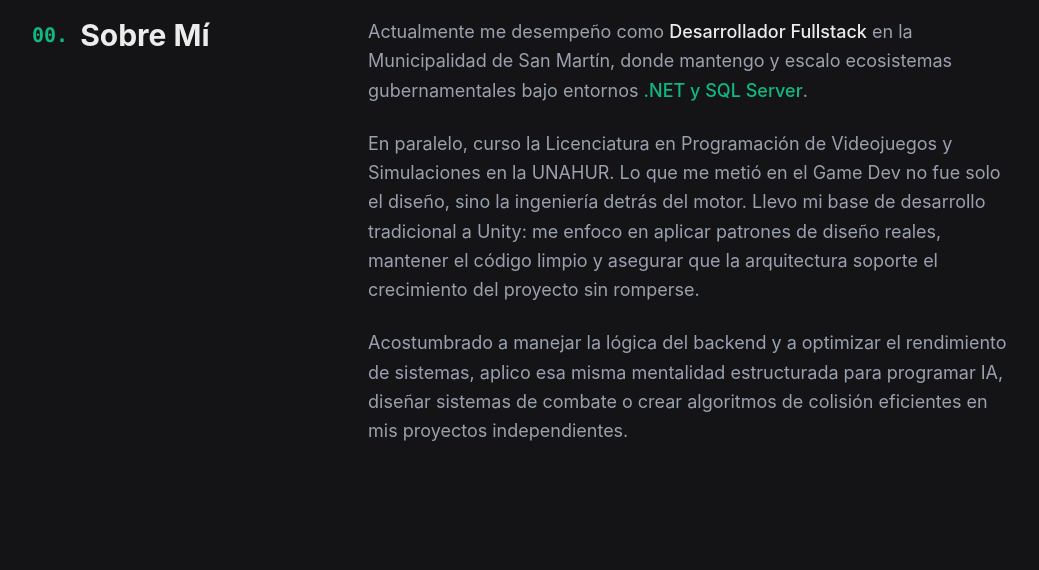
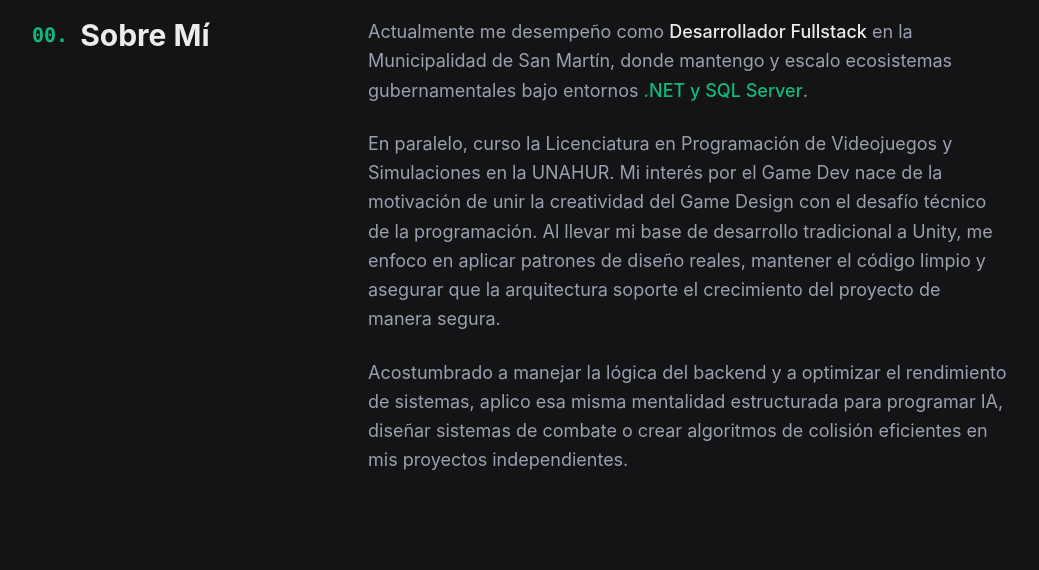
Before and after one commit to lmcasella/portfolio, an Astro site: page / in a window 1280 px wide. Shown: the part 960-1530 px from the top of the page, without its empty margins (120-1159 px from the left). Built offline with nearby package versions, Linux system fonts and the light colour scheme; Astro itself is replaced by a stand-in of ours.

Commit message:
reestructurar bio

```diff
--- a/src/components/Bio.astro
+++ b/src/components/Bio.astro
@@ -29,12 +29,13 @@
             </p>
             <p>
                 En paralelo, curso la Licenciatura en Programación de
-                Videojuegos y Simulaciones en la UNAHUR. Lo que me metió en el
-                Game Dev no fue solo el diseño, sino la ingeniería detrás del
-                motor. Llevo mi base de desarrollo tradicional a Unity: me
-                enfoco en aplicar patrones de diseño reales, mantener el código
-                limpio y asegurar que la arquitectura soporte el crecimiento del
-                proyecto sin romperse.
+                Videojuegos y Simulaciones en la UNAHUR. Mi interés por el Game
+                Dev nace de la motivación de unir la creatividad del Game Design
+                con el desafío técnico de la programación. Al llevar mi base de
+                desarrollo tradicional a Unity, me enfoco en aplicar patrones de
+                diseño reales, mantener el código limpio y asegurar que la
+                arquitectura soporte el crecimiento del proyecto de manera
+                segura.
             </p>
             <p>
                 Acostumbrado a manejar la lógica del backend y a optimizar el
```
